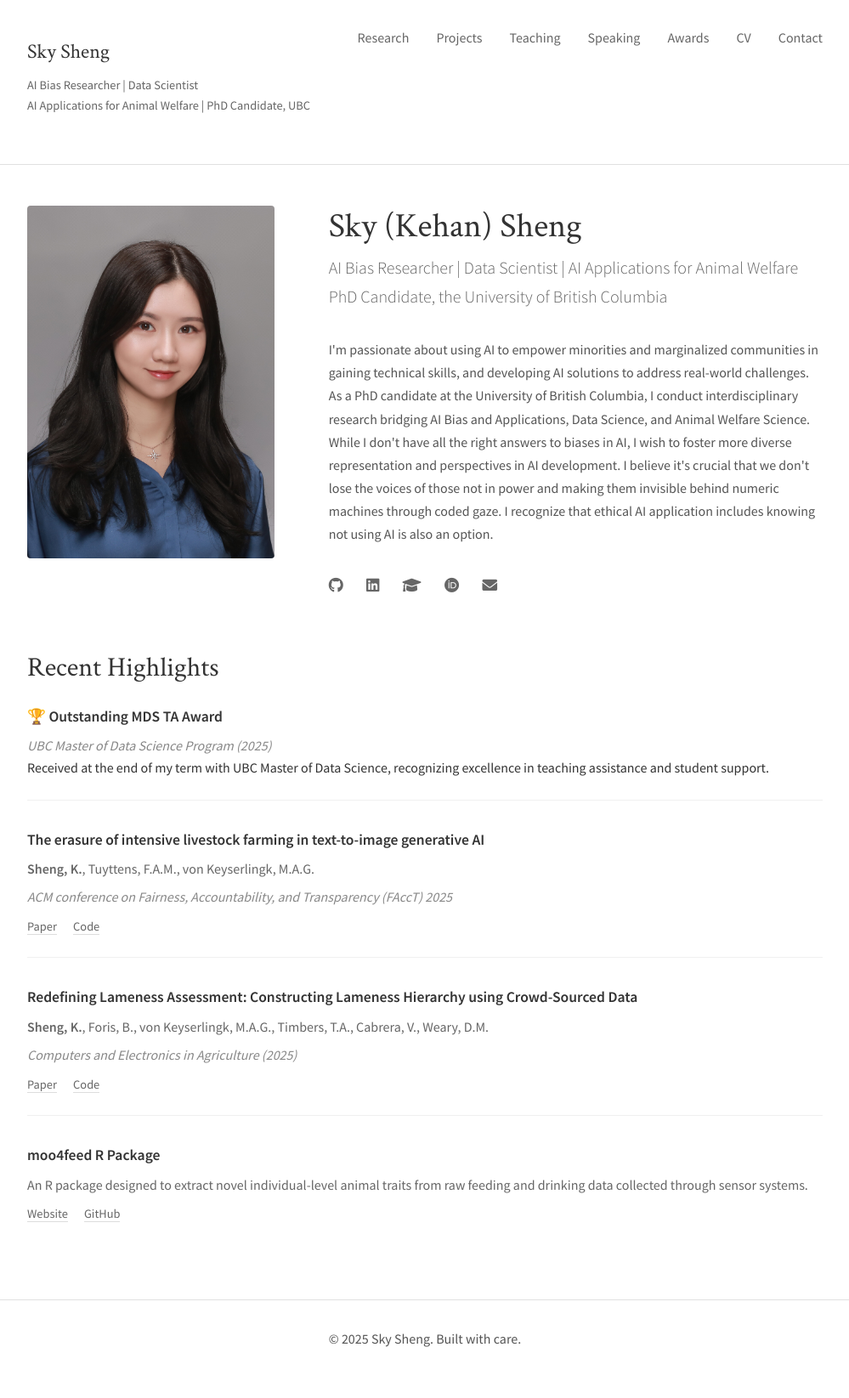
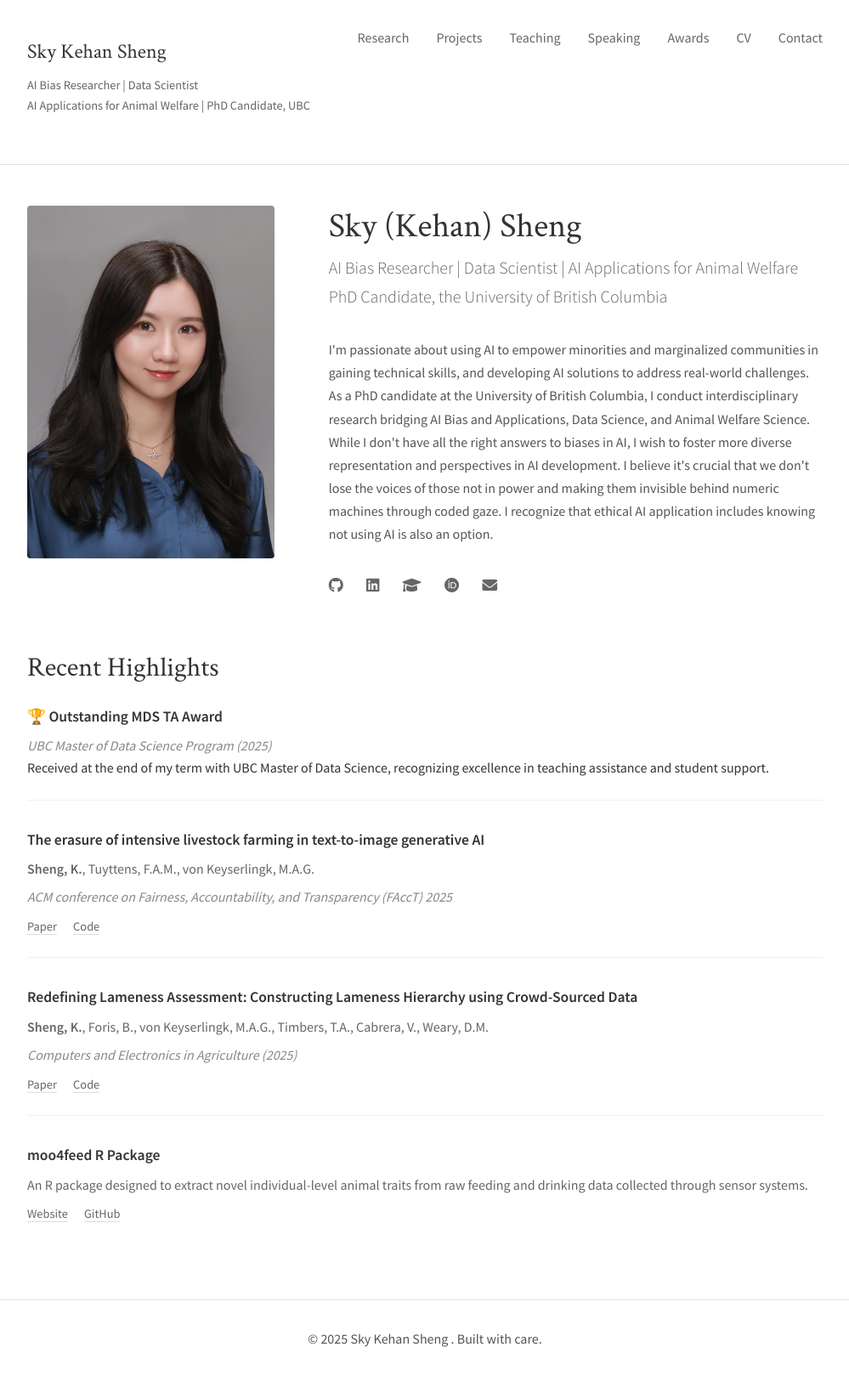
Before and after one commit to skysheng7/skysheng7.github.io, a Jekyll site: the page built from index.html, in a window 1280 px wide. Shown: the whole page at 85% size, without its empty margins (140-1139 px from the left). Built offline with Jekyll 4.4.1, drawn with Linux system fonts in a browser that asks for light colours.

Commit message:
update page

```diff
--- a/_config.yml
+++ b/_config.yml
@@ -1,5 +1,5 @@
 # Site Settings
-title: "Sky Sheng"
+title: "Sky Kehan Sheng "
 description: "AI Bias Researcher | Data Scientist <br> AI Applications for Animal Welfare | PhD Candidate, UBC"
 url: "https://skysheng7.github.io"
 repository: "skysheng7/skysheng7.github.io"
```
